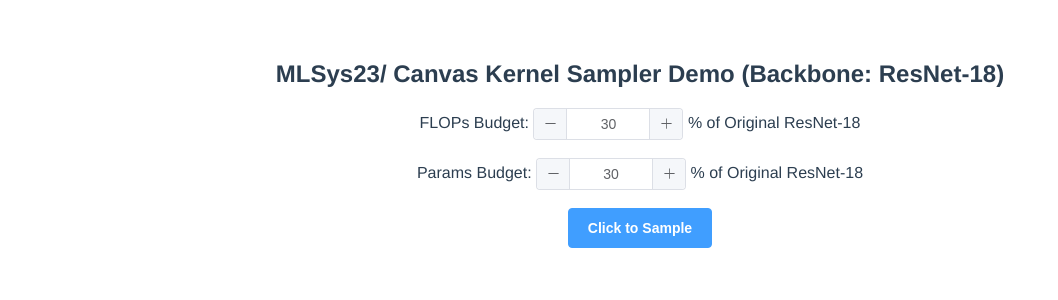
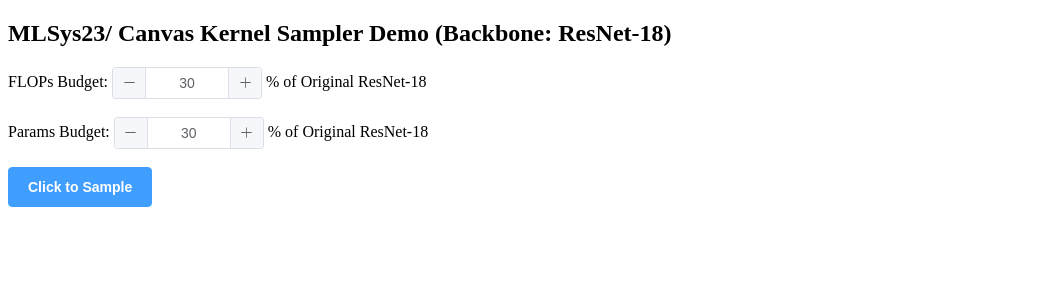
Before and after one commit to tsinghua-ideal/random-kernel, a Vue app: page / in a window 1280 px wide. Shown: the top 300 px of the page, without its empty margins (0-1058 px from the left). Built offline with nearby package versions, Linux system fonts and the light colour scheme.

Commit message:
Enable HTTPS

```diff
--- a/src/App.vue
+++ b/src/App.vue
@@ -34,7 +34,7 @@
       if (this.loading)
         return
       this.loading = true
-      fetch(`http://43.128.41.29:5000/?p=${this.paramsBudget / 100.0}&f=${this.flopsBudget / 100.0}`)
+      fetch(`https://api.randomkernel.com/?p=${this.paramsBudget / 100.0}&f=${this.flopsBudget / 100.0}`)
           .then(response => response.json())
           .then(response => {
             let highlighted = hljs.highlight('python', response['torch'])
@@ -47,14 +47,6 @@
 </script>
 
 <style>
-#app {
-  font-family: Avenir, Helvetica, Arial, sans-serif;
-  -webkit-font-smoothing: antialiased;
-  -moz-osx-font-smoothing: grayscale;
-  text-align: center;
-  color: #2c3e50;
-  margin-top: 60px;
-}
 
 .code-style {
   text-align: left;
```
